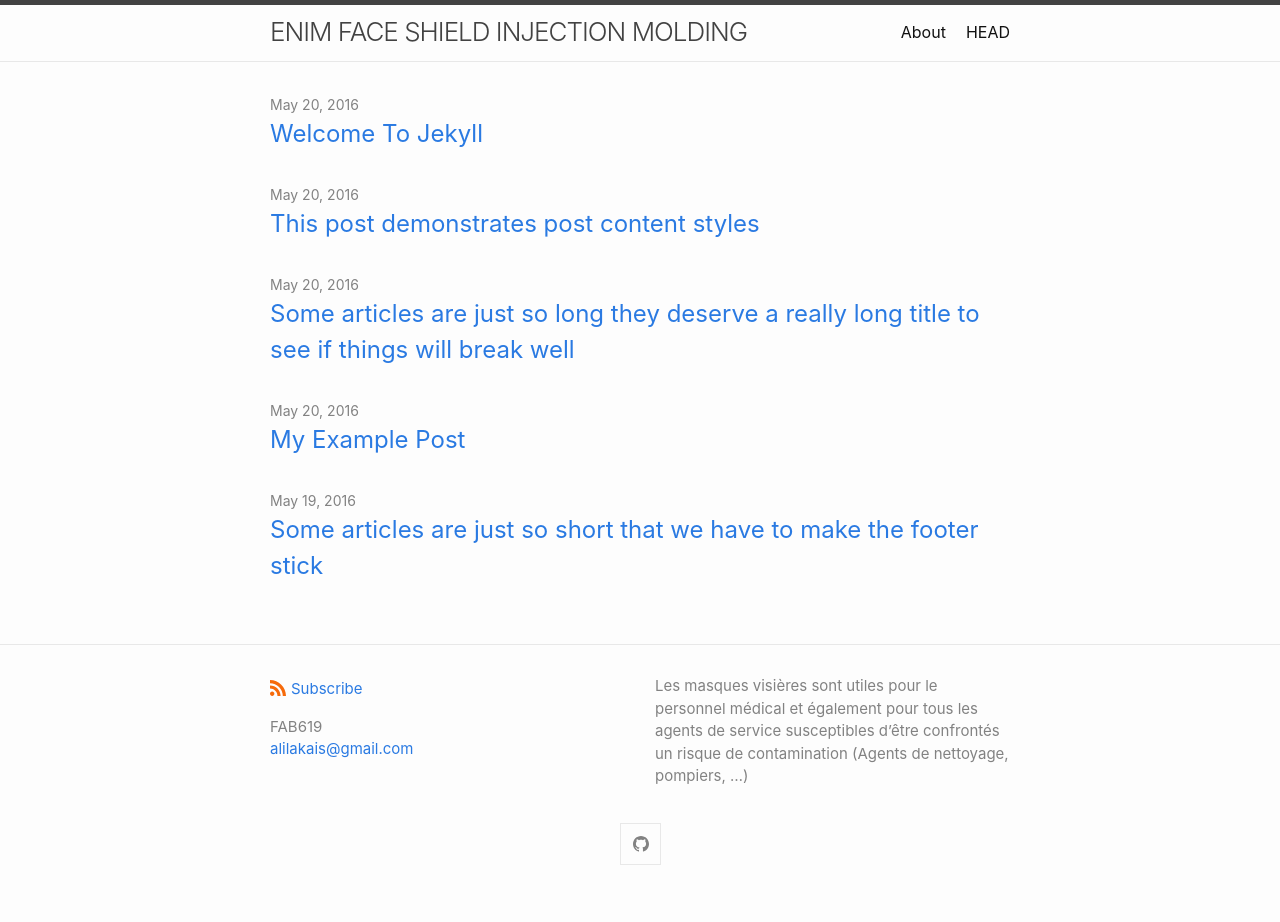
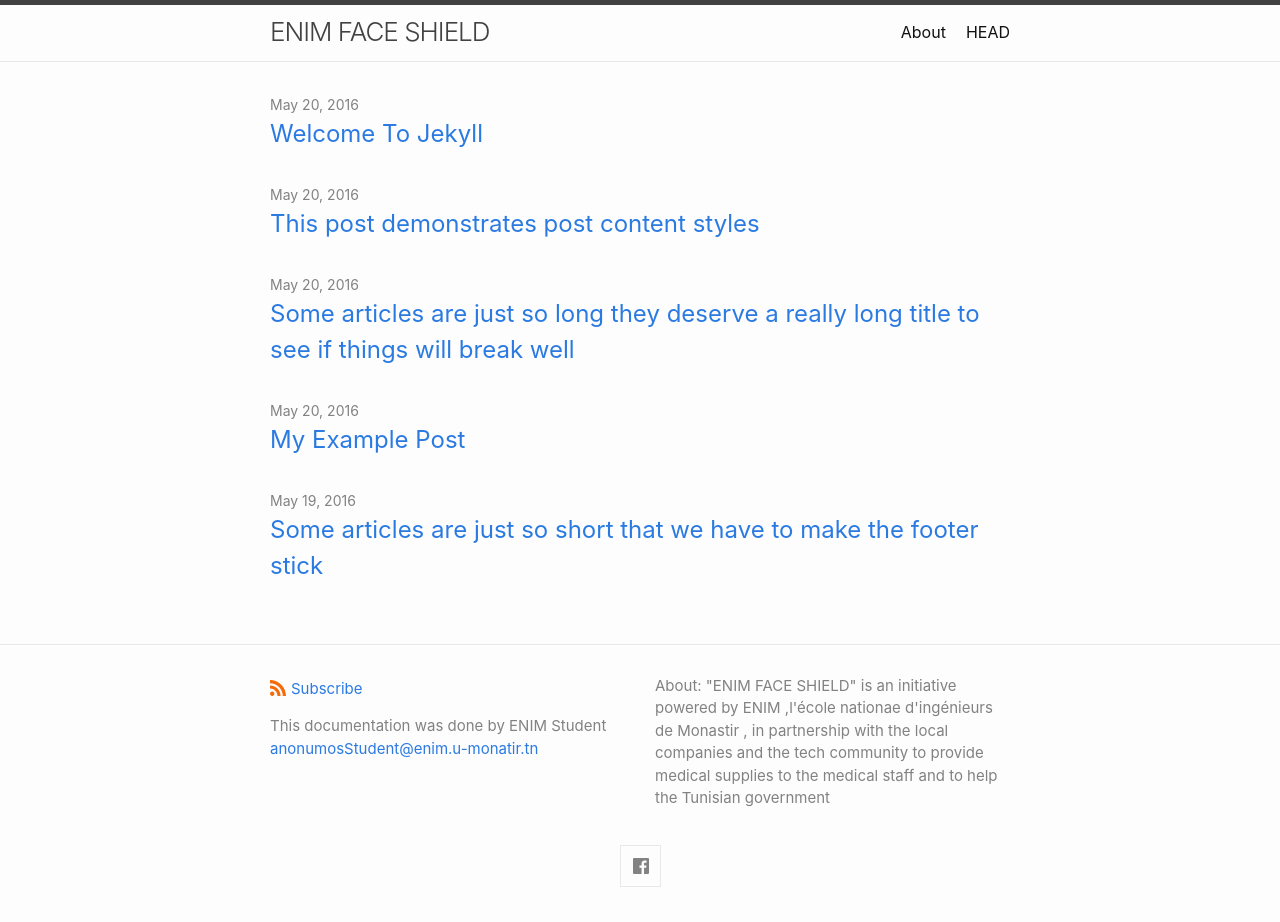
Before and after one commit to FAB619/ENIM_Face_Shield_Injection_Molding.github.io, a Jekyll site: the page built from index.md, in a window 1280 px wide. Built offline with Jekyll 4.4.1, drawn with Linux system fonts in a browser that asks for light colours; before the commit the page ends 900 px from its top, so only the background shows below that.

Commit message:
YML edit

```diff
--- a/_config.yml
+++ b/_config.yml
@@ -1,11 +1,13 @@
-title: ENIM FACE SHIELD INJECTION MOLDING
+title: ENIM FACE SHIELD
 author:
-  name: FAB619
-  email: alilakais@gmail.com
+  name: This documentation was done by ENIM Student
+  email: anonumosStudent@enim.u-monatir.tn
 description: > # this means to ignore newlines until "show_excerpts:"
-  Les masques visières sont utiles pour le personnel médical et également
-  pour tous les agents de service susceptibles
-  d’être confrontés un risque de contamination (Agents de nettoyage, pompiers, …)
+  About:
+
+  "ENIM FACE SHIELD" is an initiative powered by ENIM ,l'école nationae d'ingénieurs de Monastir ,
+  in partnership with the local companies and the tech community to provide medical supplies
+  to the medical staff and to help the Tunisian government
 
 show_excerpts: false # set to true to show excerpts on the homepage
 
@@ -17,10 +19,10 @@ minima:
   # generate social links in footer
   social_links:
     #twitter: jekyllrb
-    github:  FAB619/ENIM_Face_Shield_Injection_Molding
+    #github:  jekyll
     # devto: jekyll
     # dribbble: jekyll
-    # facebook: jekyll
+     facebook: ecole.nationale.dingenieurs.de.monastir
     # flickr:   jekyll
     # instagram: jekyll
     # linkedin: jekyll
```
